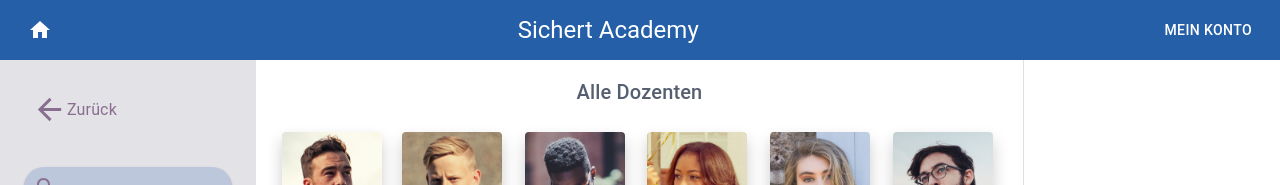
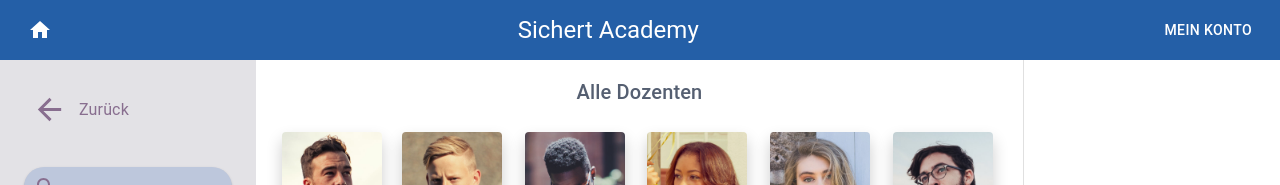
Before and after one commit to AnilSahintuerk/sichert-academy, a React (Create React App) app: page /kurs_anfragen in a window 1280 px wide. Shown: the top 185 px of the page. Built offline with nearby package versions, Linux system fonts and the light colour scheme.

Commit message:
Go back functionality added

```diff
--- a/src/components/GoBack.js
+++ b/src/components/GoBack.js
@@ -1,18 +1,23 @@
 import { Typography, Stack, IconButton } from "@mui/material";
-
+import { useNavigate } from "react-router-dom";
 import ArrowBackIcon from "@mui/icons-material/ArrowBack";
 
 function GoBack(props) {
+  const navigate = useNavigate();
+
+  const clickHandler = () => {
+    navigate(-1);
+  };
   return (
     <Stack
       direction="row"
       alignItems="center"
       sx={{ gap: "4px", marginTop: "24px" }}
     >
-      <IconButton onClick={props.onBack}>
+      <IconButton onClick={clickHandler}>
         <ArrowBackIcon fontSize="large" sx={{ color: "#886E8F" }} />
-        <Typography sx={{ color: "#886E8F" }}>Zurück</Typography>
       </IconButton>
+      <Typography sx={{ color: "#886E8F" }}>Zurück</Typography>
     </Stack>
   );
 }
```
